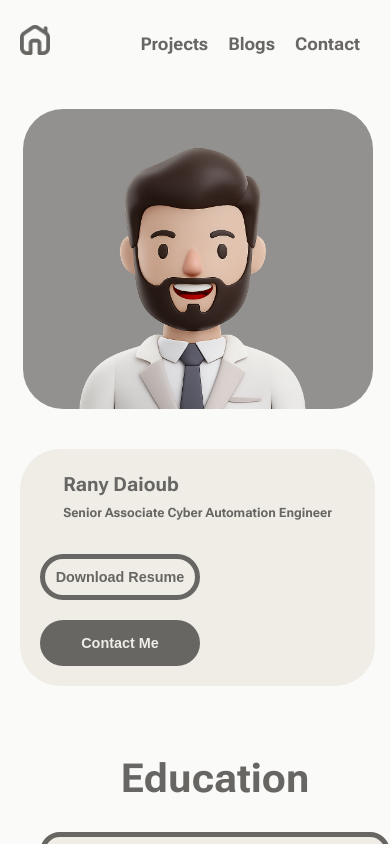
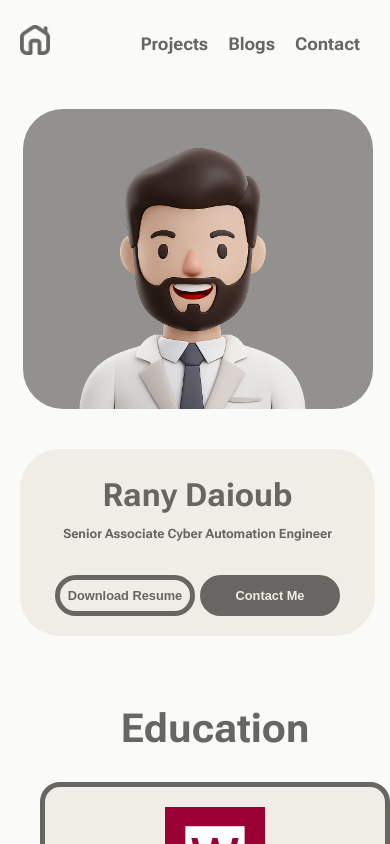
Before and after one commit to ranydev0/portfolio, a React (Vite) app: page / in a window 390 px wide. Shown: the top 844 px of the page. Built offline with nearby package versions, Linux system fonts and the light colour scheme.

Commit message:
fix: style for smaller screens

```diff
--- a/src/index.css
+++ b/src/index.css
@@ -524,6 +524,11 @@ footer {
     width: 100%;
   }
 
+  h1 {
+    font-size: clamp(2rem, 5vw, 3.5rem);
+    text-align: center;
+  }
+
   .intro {
     gap: 30px;
     width: 90%;
@@ -531,13 +536,17 @@ footer {
     align-items: center;
   }
 
+  .intro-buttons {
+    gap: 5px;
+  }
+
   button {
-    padding: 10px 5px;
+    padding: 8px 3px;
     border-radius: 25px;
     border: #676663 5px solid;
-    font-size: 0.9rem;
+    font-size: 0.8rem;
     font-weight: 700;
-    width: 160px;
+    width: 140px;
     cursor: pointer;
   }
 
```
